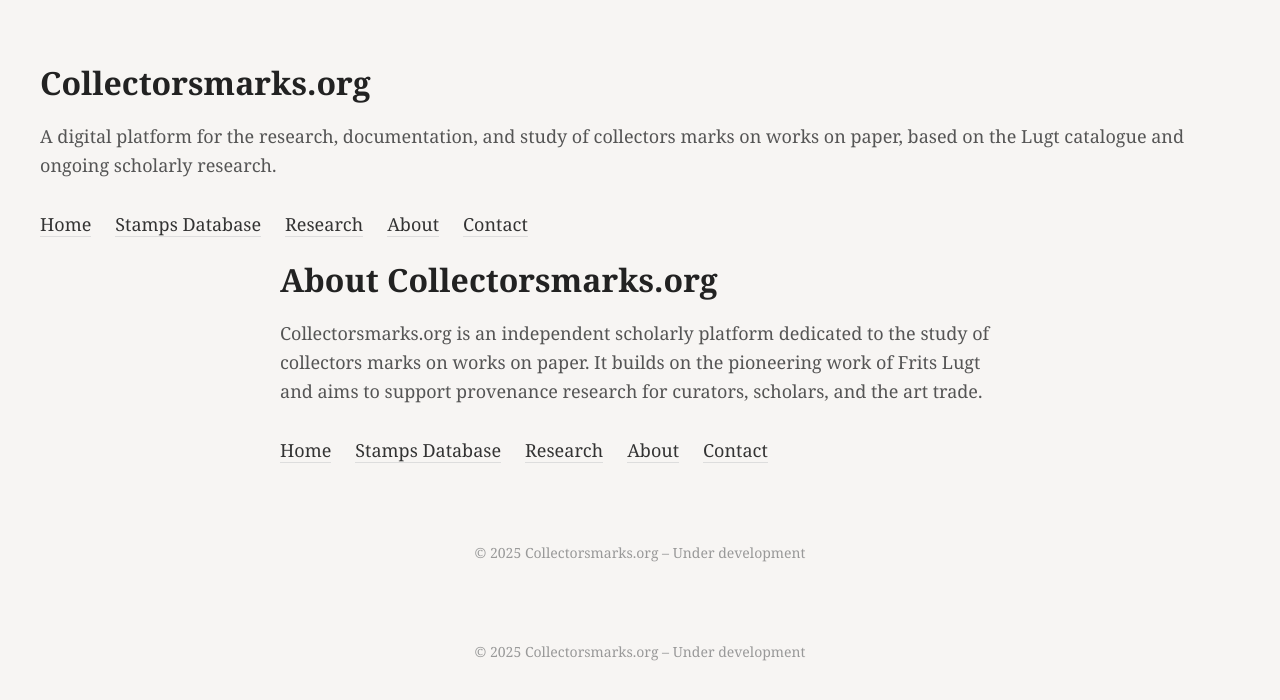
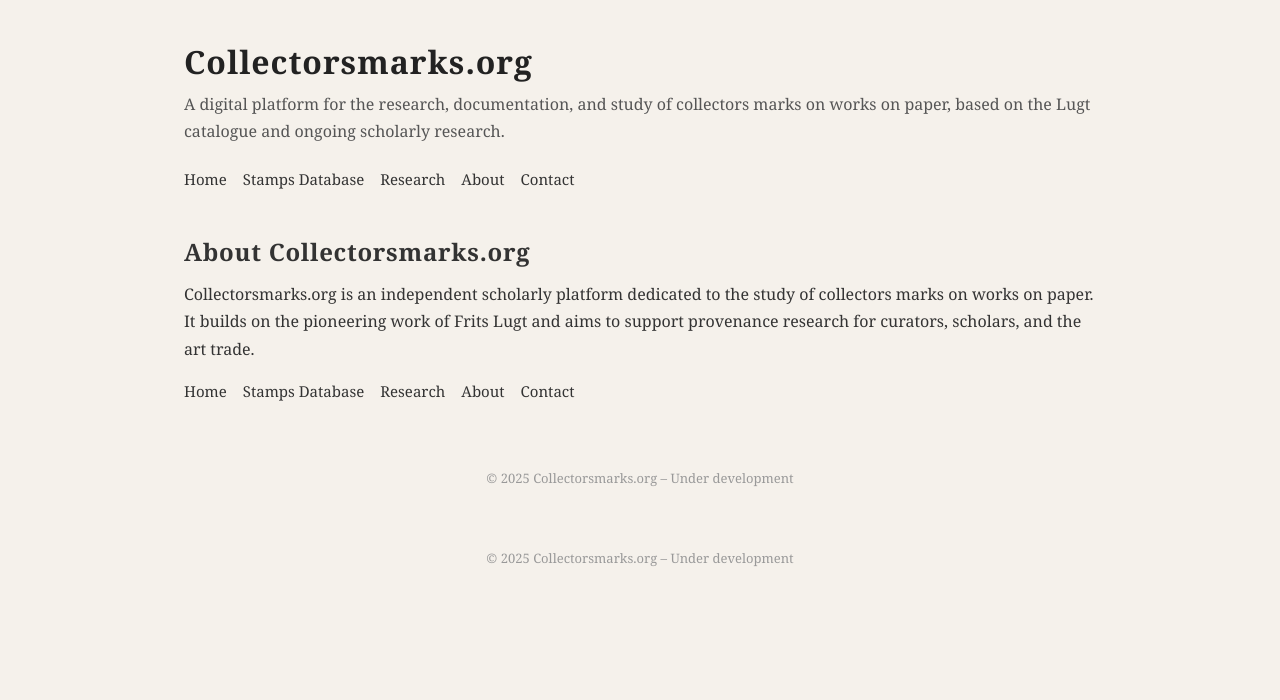
Before and after one commit to bjorndeleu/collectorsmarks, a Next.js app: page /about in a window 1280 px wide. Shown: the top 700 px of the page. Built offline with nearby package versions, Linux system fonts and the light colour scheme.

Commit message:
Update globals.css

```diff
--- a/app/globals.css
+++ b/app/globals.css
@@ -1,48 +1,119 @@
+/* Basis */
+
+*,
+*::before,
+*::after {
+  box-sizing: border-box;
+}
+
+html,
 body {
   margin: 0;
-  padding: 40px;
+  padding: 0;
+}
+
+body {
   font-family: Georgia, 'Times New Roman', serif;
-  background: #f7f5f3;
+  background: #f5f1eb; /* zacht papier-achtig */
   color: #222;
 }
 
-main {
-  max-width: 720px;
-  margin: 0 auto;
+/* Centrale layout */
+
+.site-shell {
+  max-width: 960px;
+  margin: 40px auto 60px auto;
+  padding: 0 24px;
+}
+
+/* Hero / header */
+
+.hero {
+  margin-bottom: 40px;
 }
 
 .hero h1 {
   font-size: 32px;
-  margin-bottom: 12px;
+  margin: 0 0 8px 0;
+  font-weight: 600;
+  letter-spacing: 0.03em;
 }
 
-.hero p {
-  font-size: 18px;
-  line-height: 1.6;
+.hero-subtitle {
+  margin: 0 0 24px 0;
+  font-size: 16px;
+  line-height: 1.7;
   color: #555;
 }
 
+/* Navigatie */
+
 nav {
-  margin-top: 32px;
+  display: flex;
+  flex-wrap: wrap;
+  gap: 16px;
+  margin-bottom: 8px;
 }
 
 nav a {
-  display: inline-block;
-  margin-right: 24px;
-  font-size: 18px;
+  font-size: 15px;
   text-decoration: none;
   color: #333;
-  border-bottom: 1px solid #ddd;
+  border-bottom: 1px solid transparent;
+  padding-bottom: 2px;
 }
 
 nav a:hover {
-  color: #000;
-  border-color: #000;
+  border-color: #999;
 }
 
+/* Pagina-inhoud */
+
+.page-content {
+  font-size: 16px;
+  line-height: 1.7;
+  color: #333;
+}
+
+.page-content h1,
+.page-content h2 {
+  font-size: 24px;
+  margin-top: 0;
+  margin-bottom: 8px;
+  font-weight: 600;
+}
+
+.page-content p {
+  margin-top: 0;
+  margin-bottom: 16px;
+}
+
+/* Footer */
+
 .footer {
-  margin-top: 80px;
-  font-size: 14px;
+  margin-top: 60px;
+  font-size: 13px;
   color: #999;
   text-align: center;
 }
+
+/* Responsief */
+
+@media (max-width: 600px) {
+  .site-shell {
+    margin: 24px auto 40px auto;
+    padding: 0 16px;
+  }
+
+  .hero h1 {
+    font-size: 26px;
+  }
+
+  .hero-subtitle {
+    font-size: 15px;
+  }
+
+  nav {
+    gap: 12px;
+  }
+}
```
